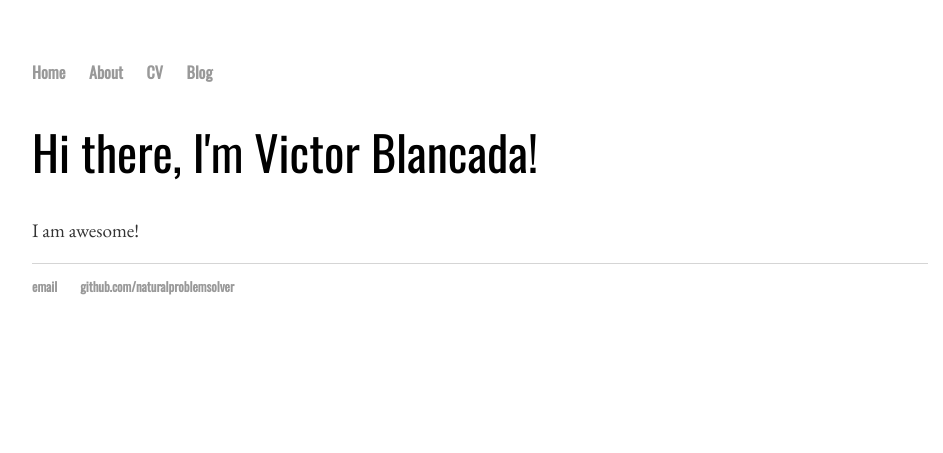
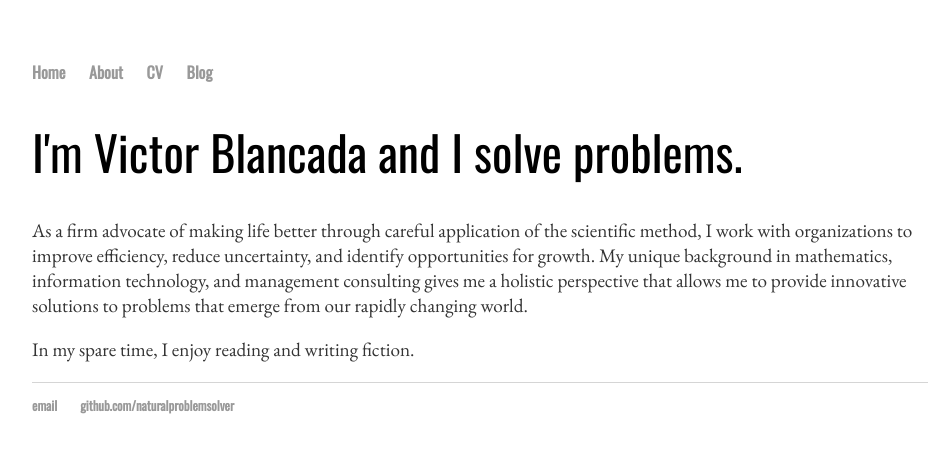
Before and after one commit to victorangeloblancada/victorangeloblancada.github.io-jekyll, a Jekyll site: the page built from about/index.html, in a window 1280 px wide. Shown: the top 453 px of the page, without its empty margins (160-1103 px from the left). Built offline with Jekyll 4.4.1, drawn with Linux system fonts in a browser that asks for light colours.

Commit message:
Update index.html

```diff
--- a/about/index.html
+++ b/about/index.html
@@ -3,6 +3,7 @@ layout: default
 title: Natural Problem Solver
 ---
 <div class="blurb">
-	<h1>Hi there, I'm Victor Blancada!</h1>
-	<p>I am awesome!</a></p>
+	<h1>I'm Victor Blancada and I solve problems.</h1>
+	<p>As a firm advocate of making life better through careful application of the scientific method, I work with organizations to improve efficiency, reduce uncertainty, and identify opportunities for growth. My unique background in mathematics, information technology, and management consulting gives me a holistic perspective that allows me to provide innovative solutions to problems that emerge from our rapidly changing world.</p>
+	<p>In my spare time, I enjoy reading and writing fiction.</p>
 </div><!-- /.blurb -->
```
